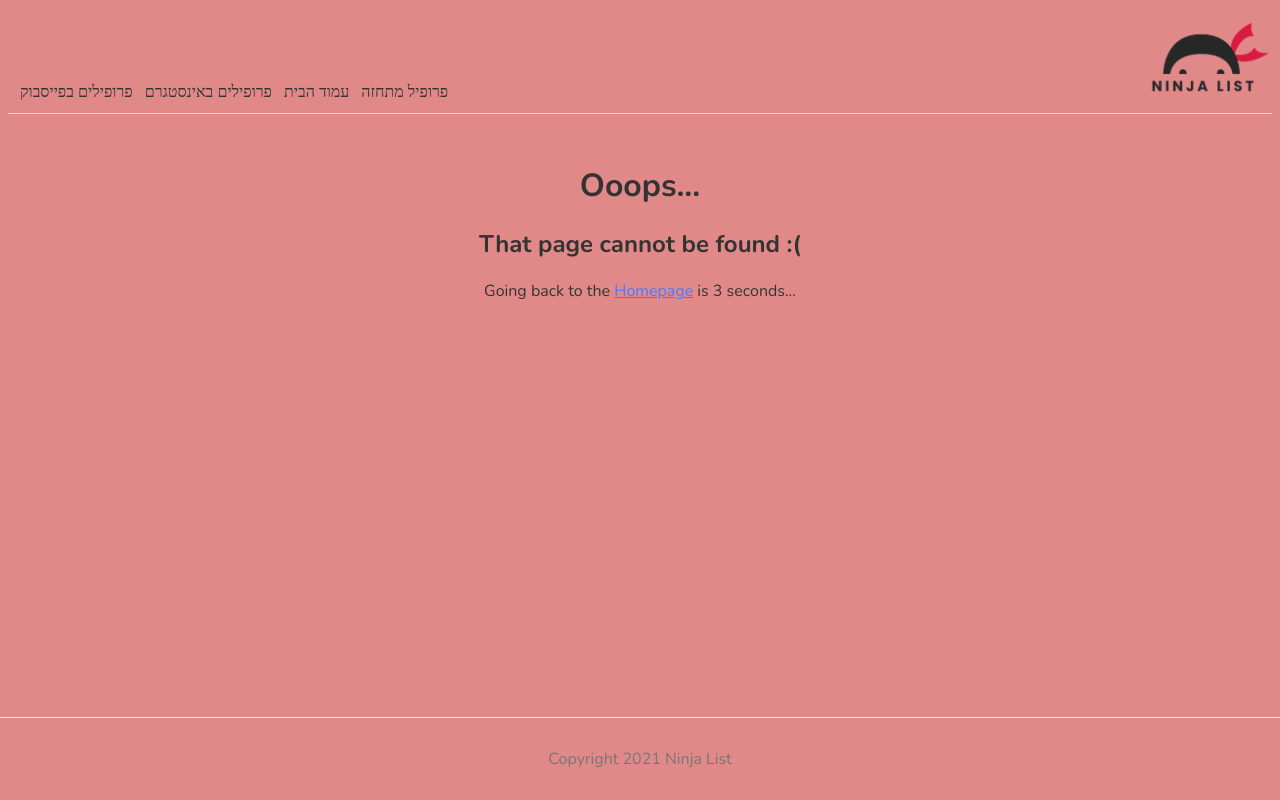
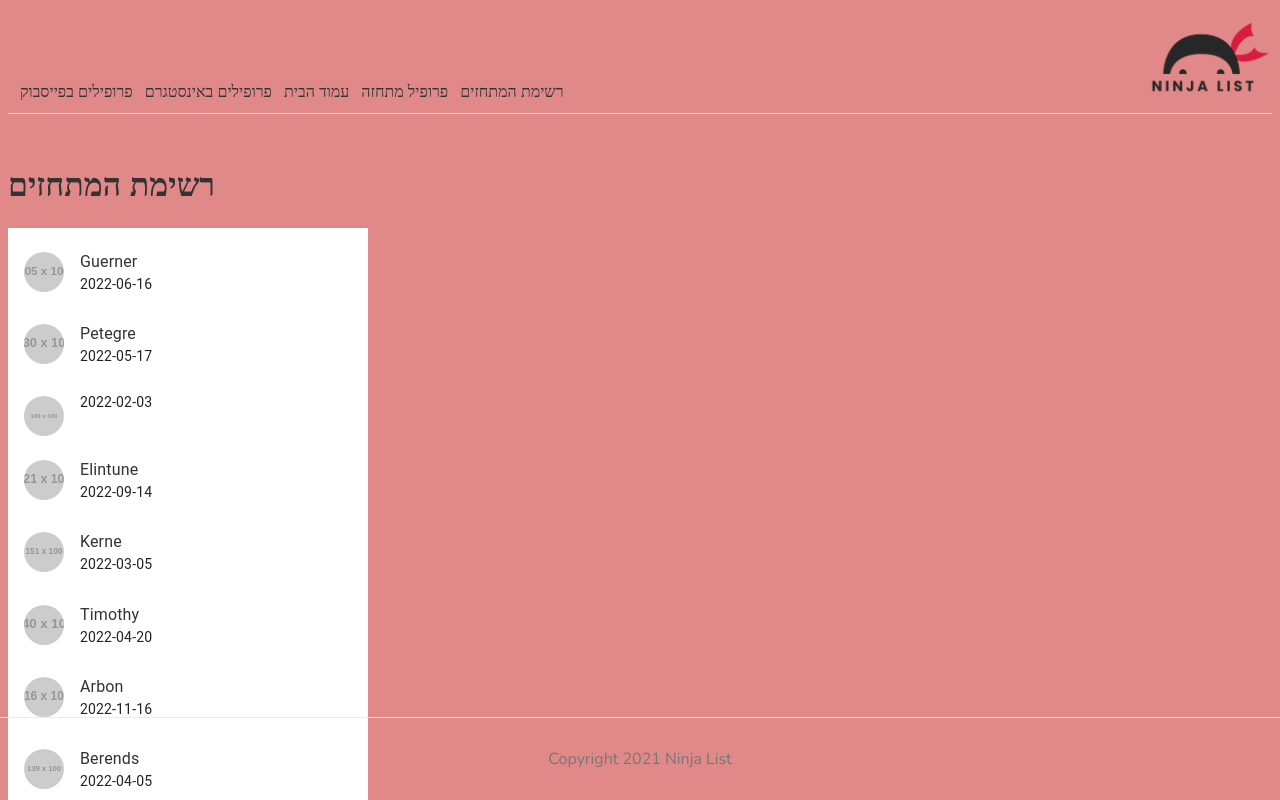
Before and after one commit to rashel1410/BeSafe-Hackathon, a Next.js app: page /imposters in a window 1280 px wide. Before the commit this address had no page. Shown: the top 800 px of the page. Built offline with nearby package versions, Linux system fonts and the light colour scheme; data requests are answered from the project's data file.

Commit message:
add context api, add useFetch hook, a new page showing the list

```diff
--- a/comps/Navbar.js
+++ b/comps/Navbar.js
@@ -1,18 +1,19 @@
-import Link from 'next/link'
-import Image from 'next/image'
+import Link from 'next/link';
+import Image from 'next/image';
 
 const Navbar = () => {
   return (
     <nav>
-      <Link href="/ninjas/">פרופילים בפייסבוק</Link>
-      <Link href="/about">פרופילים באינסטגרם</Link>
-      <Link href="/">עמוד הבית</Link>
-      <Link href="/profileDisplay"> פרופיל מתחזה</Link>
-      <div className="logo">
-        <Image src="/logo.png" alt="site logo" width={128} height={77} />
+      <Link href='/ninjas/'>פרופילים בפייסבוק</Link>
+      <Link href='/about'>פרופילים באינסטגרם</Link>
+      <Link href='/'>עמוד הבית</Link>
+      <Link href='/profileDisplay'> פרופיל מתחזה</Link>
+      <Link href='imposters'> רשימת המתחזים</Link>
+      <div className='logo'>
+        <Image src='/logo.png' alt='site logo' width={128} height={77} />
       </div>
     </nav>
   );
-}
+};
 
 export default Navbar;
--- a/comps/ShowList.js
+++ b/comps/ShowList.js
@@ -1,30 +1,29 @@
-import * as React from "react";
-import List from "@mui/material/List";
-import ListItem from "@mui/material/ListItem";
-import Divider from "@mui/material/Divider";
-import ListItemText from "@mui/material/ListItemText";
-import ListItemAvatar from "@mui/material/ListItemAvatar";
-import Avatar from "@mui/material/Avatar";
-import Typography from "@mui/material/Typography";
+import * as React from 'react';
+import List from '@mui/material/List';
+import ListItem from '@mui/material/ListItem';
+import Divider from '@mui/material/Divider';
+import ListItemText from '@mui/material/ListItemText';
+import ListItemAvatar from '@mui/material/ListItemAvatar';
+import Avatar from '@mui/material/Avatar';
+import Typography from '@mui/material/Typography';
+import { useGlobalContext } from '../public/context';
 
-export default function showList() {
+export default function ShowList({ imposters, isPending }) {
   //todo: get from db file
-  const [imposters, setImposters] = useState(null);
 
-  useEffect(() => {
-    fetch("http://localhost:8000/imposters")
-      .then((response) => {
-        return response.json();
-      })
-      .then((data) => {
-        setImposters(data);
-      });
-  });
+  // useEffect(() => {
+  //   fetch("http://localhost:8000/imposters")
+  //     .then((response) => {
+  //       return response.json();
+  //     })
+  //     .then((data) => {
+  //       setImposters(data);
+  //     });
+  // });
   return (
-    <List sx={{ width: "100%", maxWidth: 360, bgcolor: "background.paper" }}>
-      {imposters.map((imposter) => {
-        <>
-          <ListItem alignItems="flex-start">
+    <List sx={{ width: '100%', maxWidth: 360, bgcolor: 'background.paper' }}>
+      {imposters.map((imposter) => (
+        <ListItem key={imposter.id} alignItems='flex-start'>
           <ListItemAvatar>
             <Avatar src={imposter.img_url} />
           </ListItemAvatar>
@@ -33,10 +32,10 @@ export default function showList() {
             secondary={
               <React.Fragment>
                 <Typography
-                    sx={{ display: "inline" }}
-                    component="span"
-                    variant="body2"
-                    color="text.primary"
+                  sx={{ display: 'inline' }}
+                  component='span'
+                  variant='body2'
+                  color='text.primary'
                 >
                   {imposter.timestamp}
                 </Typography>
@@ -44,9 +43,8 @@ export default function showList() {
             }
           />
         </ListItem>
-          <Divider variant="inset" component="li" />
-        </>;
-      })}
+        // <Divider variant='inset' component='li' />
+      ))}
     </List>
   );
 }
--- /dev/null
+++ b/comps/useFetch.js
@@ -0,0 +1,43 @@
+import { useState, useEffect } from 'react';
+
+const useFetch = (url) => {
+  const [data, setData] = useState(null);
+  const [isPending, setIsPending] = useState(true);
+  const [error, setError] = useState(null);
+
+  useEffect(() => {
+    const abortCont = new AbortController();
+
+    setTimeout(() => {
+      fetch(url, { signal: abortCont.signal })
+        .then((res) => {
+          if (!res.ok) {
+            // error coming back from server
+            throw Error('could not fetch the data for that resource');
+          }
+          return res.json();
+        })
+        .then((data) => {
+          setIsPending(false);
+          setData(data);
+          setError(null);
+        })
+        .catch((err) => {
+          if (err.name === 'AbortError') {
+            console.log('fetch aborted');
+          } else {
+            // auto catches network / connection error
+            setIsPending(false);
+            setError(err.message);
+          }
+        });
+    }, 1000);
+
+    // abort the fetch
+    return () => abortCont.abort();
+  }, [url]);
+
+  return { data, isPending, error };
+};
+
+export default useFetch;
--- a/pages/_app.js
+++ b/pages/_app.js
@@ -1,12 +1,15 @@
-import Layout from '../comps/Layout'
-import '../styles/globals.css'
+import Layout from '../comps/Layout';
+import '../styles/globals.css';
+import { AppProvider } from '../public/context';
 
 function App({ Component, pageProps }) {
   return (
-    <Layout>
-      <Component {...pageProps} />
-    </Layout>
-  )
+    <AppProvider>
+      <Layout>
+        <Component {...pageProps} />
+      </Layout>
+    </AppProvider>
+  );
 }
 
-export default App
+export default App;
--- /dev/null
+++ b/pages/imposters/index.js
@@ -0,0 +1,15 @@
+import ShowList from '../../comps/ShowList';
+import { useGlobalContext } from '../../public/context';
+
+const Imposters = () => {
+  const { imposters, isPending } = useGlobalContext();
+  return (
+    <div>
+      <h1>רשימת המתחזים</h1>
+      {isPending && <div>טוען...</div>}
+      {imposters && <ShowList imposters={imposters} isPending={isPending} />}
+    </div>
+  );
+};
+
+export default Imposters;
--- a/pages/index.js
+++ b/pages/index.js
@@ -6,10 +6,13 @@ import Grid from '../comps/Grid.js';
 import Fab from '@mui/material/Fab';
 import AddIcon from '@mui/icons-material/Add';
 import { useState } from 'react';
+import { useGlobalContext } from '../public/context.js';
 import CreateImposterDialog from './create.js';
 
 export default function Home() {
   const [addDialogOpen, setAddDialogOpen] = useState(false);
+  const { imposters } = useGlobalContext();
+
 
   const handleClickOpen = () => {
     setAddDialogOpen(true);
@@ -22,7 +25,7 @@ export default function Home() {
   return (
     <>
       <Head>
-        <title>Ninja List | Home</title>
+        <title>Shazar | Home</title>
         <meta name='keywords' content='ninjas' />
       </Head>
       <Grid>
--- /dev/null
+++ b/public/context.js
@@ -0,0 +1,21 @@
+import React, { useContext, useEffect } from 'react';
+import useFetch from '../comps/useFetch';
+const AppContext = React.createContext();
+
+const AppProvider = ({ children }) => {
+  const {
+    error,
+    isPending,
+    data: imposters,
+  } = useFetch('http://localhost:8000/imposters');
+
+  return (
+    <AppContext.Provider value={{ imposters, error, isPending }}>{children}</AppContext.Provider>
+  );
+};
+
+export const useGlobalContext = () => {
+  return useContext(AppContext);
+};
+
+export { AppContext, AppProvider };
```
Lines whose indentation alone changed are shown as unchanged.
